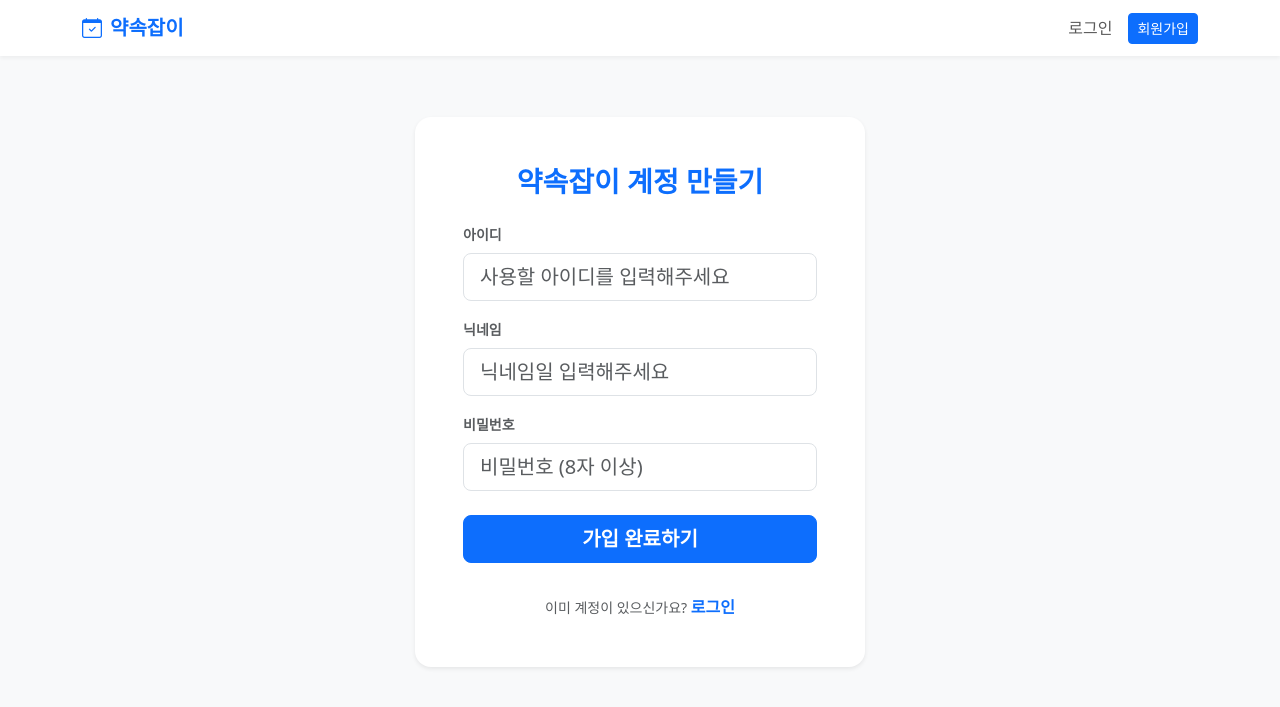
After one commit to KIHOON-KOR/Promise_app, a Django app: template templates/user/signup.html in a window 1280 px wide. The commit adds this page. Shown: the top 707 px of the page. Run offline with Django 5.2, Linux system fonts and the light colour scheme; the template is opened without the code that fills it, so the values that code supplies are empty.

Commit message:
✨ feat(#27): 회원가입 페이지 디자인 도입

```diff
--- a/apps/User/urls.py
+++ b/apps/User/urls.py
@@ -2,7 +2,7 @@ from django.urls import path
 
 from apps.User.views.login_view import UserLoginView
 from apps.User.views.logout_view import UserLogoutView
-from apps.User.views.page_views import login_page
+from apps.User.views.page_views import login_page, signup_page
 from apps.User.views.signup_view import UserSignupView
 from apps.User.views.withdrawal_view import UserWithdrawalView
 
@@ -14,4 +14,5 @@ urlpatterns = [
 
     # 브라우저 접속용
     path("login-page/", login_page, name="login_page"),
+    path("signup-page/", signup_page, name="signup_page"),
 ]
--- a/apps/User/views/page_views.py
+++ b/apps/User/views/page_views.py
@@ -4,3 +4,7 @@ from django.shortcuts import render
 def login_page(request):
     """로그인 화면(HTML)을 렌더링합니다."""
     return render(request, "user/login.html")
+
+def signup_page(request):
+    """회원가입 화면(HTML)을 렌더링합니다."""
+    return render(request, "user/signup.html")
--- a/templates/user/login.html
+++ b/templates/user/login.html
@@ -29,7 +29,7 @@
 
             <div class="text-center mt-3">
                 <span class="text-muted small">계정이 없으신가요? </span>
-                <a href="/signup/" class="text-decoration-none fw-bold" style="color: var(--brand-primary);">회원가입</a>
+                <a href="/api/v1/user/signup-page/" class="text-decoration-none fw-bold" style="color: var(--brand-primary);">회원가입</a>
             </div>
 
         </div>
--- /dev/null
+++ b/templates/user/signup.html
@@ -0,0 +1,108 @@
+{% extends 'base.html' %}
+
+{% block title %}회원가입 - 약속잡이{% endblock %}
+
+{% block content %}
+<div class="d-flex justify-content-center align-items-center" style="min-height: 70vh;">
+    <div class="card shadow-sm border-0" style="width: 100%; max-width: 450px; border-radius: 1rem;">
+        <div class="card-body p-5">
+            <h3 class="fw-bold text-center mb-4" style="color: var(--brand-primary);">약속잡이 계정 만들기</h3>
+
+            <form id="signupForm">
+                <div class="mb-3">
+                    <label for="username" class="form-label text-muted small fw-bold">아이디</label>
+                    <input type="text" class="form-control form-control-lg" id="username" placeholder="사용할 아이디를 입력해주세요" required>
+                </div>
+
+                <div class="mb-3">
+                    <label for="nickname" class="form-label text-muted small fw-bold">닉네임</label>
+                    <input type="text" class="form-control form-control-lg" id="nickname" placeholder="닉네임일 입력해주세요" required>
+                </div>
+
+                <div class="mb-4">
+                    <label for="password" class="form-label text-muted small fw-bold">비밀번호</label>
+                    <input type="password" class="form-control form-control-lg" id="password" placeholder="비밀번호 (8자 이상)" required>
+                </div>
+
+                <button type="submit" class="btn btn-primary btn-lg w-100 fw-bold mb-3" style="border-radius: 0.5rem;">
+                    가입 완료하기
+                </button>
+            </form>
+
+            <div class="text-center mt-3">
+                <span class="text-muted small">이미 계정이 있으신가요? </span>
+                <a href="/api/v1/user/login-page/" class="text-decoration-none fw-bold" style="color: var(--brand-primary);">로그인</a>
+            </div>
+        </div>
+    </div>
+</div>
+{% endblock %}
+
+{% block extra_js %}
+<script>
+    // 회원가입 폼 요소에 폼 제출 이벤트가 발생하면 실행될 비동기 함수를 연결합니다.
+    document.getElementById('signupForm').addEventListener('submit', async function (e) {
+        // 화면이 깜빡이며 새로고침되는 브라우저의 폼 기본 동작을 차단합니다.
+        e.preventDefault();
+
+        // 아이디 입력칸의 텍스트 값을 자바스크립트 변수로 가져옵니다.
+        const username = document.getElementById('username').value;
+        // 닉네임 입력칸의 텍스트 값을 자바스크립트 변수로 가져옵니다.
+        const nickname = document.getElementById('nickname').value;
+        // 비밀번호 입력칸의 텍스트 값을 자바스크립트 변수로 가져옵니다.
+        const password = document.getElementById('password').value;
+        // 중복 제출을 막기 위해 가입 버튼 요소를 찾아옵니다.
+        const submitBtn = this.querySelector('button[type="submit"]');
+
+        // 진행 중임을 알리기 위해 버튼의 텍스트를 바꿉니다.
+        submitBtn.innerText = '가입 처리 중...';
+        // 버튼을 누를 수 없도록 비활성화 상태로 만듭니다.
+        submitBtn.disabled = true;
+
+        // 통신 중 발생할 수 있는 에러를 안전하게 잡기 위해 예외 처리 블록을 엽니다.
+        try {
+            // 장고 백엔드의 회원가입 데이터 처리 주소로 비동기 요청을 보냅니다.
+            const response = await fetch('/User/signup/', {
+                // 새로운 데이터를 서버에 생성하므로 POST 방식을 사용합니다.
+                method: 'POST',
+                // 우리가 보내는 데이터가 JSON 규칙을 따른다고 서버에 알립니다.
+                headers: { 'Content-Type': 'application/json' },
+                // 수집한 세 가지 데이터를 자바스크립트 객체로 묶어 문자열로 변환한 뒤 전송합니다.
+                body: JSON.stringify({ username: username, nickname: nickname, password: password })
+            // fetch 요청의 괄호를 닫습니다.
+            });
+
+            // 서버에서 돌아온 응답 데이터를 다시 자바스크립트 객체로 변환하여 읽습니다.
+            const data = await response.json();
+
+            // 백엔드에서 에러 없이 성공적인 결과(200번대 응답)를 주었는지 확인합니다.
+            if (response.ok) {
+                // 성공 메시지를 띄워 사용자에게 알립니다.
+                alert("회원가입이 완료되었습니다! 로그인해주세요.");
+                // 곧바로 로그인 페이지로 화면을 이동시켜 줍니다.
+                window.location.href = "/login-page/";
+            // 중복된 아이디 등 백엔드에서 가입 거절(400번대 응답)을 한 경우입니다.
+            } else {
+                // 서버가 보내준 구체적인 거절 사유를 팝업으로 띄워줍니다.
+                alert(data.message || "회원가입에 실패했습니다.");
+                // 사용자가 다시 시도할 수 있도록 버튼 텍스트를 원래대로 돌려놓습니다.
+                submitBtn.innerText = '가입 완료하기';
+                // 버튼의 비활성화 상태를 풀어줍니다.
+                submitBtn.disabled = false;
+            // 조건문의 끝입니다.
+            }
+        // 인터넷이 끊겼거나 서버가 꺼진 최악의 경우를 처리하는 블록입니다.
+        } catch (error) {
+            // 알림창으로 서버와의 연결 문제를 알립니다.
+            alert("서버와 통신할 수 없습니다.");
+            // 다시 시도할 수 있도록 버튼을 원상 복구합니다.
+            submitBtn.innerText = '가입 완료하기';
+            // 버튼의 비활성화 상태를 풀어줍니다.
+            submitBtn.disabled = false;
+        // 예외 처리 블록을 닫습니다.
+        }
+    // 이벤트 리스너 연결을 마칩니다.
+    });
+// 자바스크립트 코드를 닫습니다.
+</script>
+{% endblock %}
```
